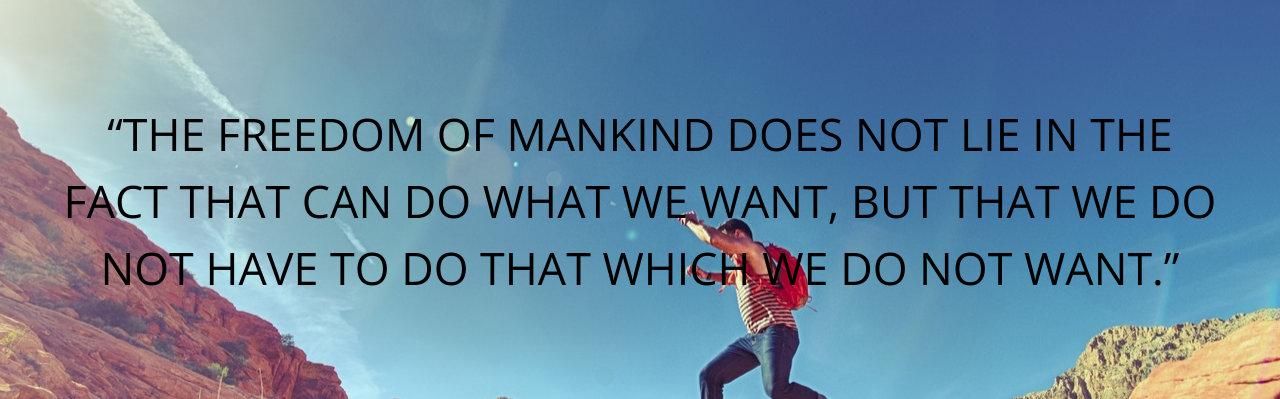
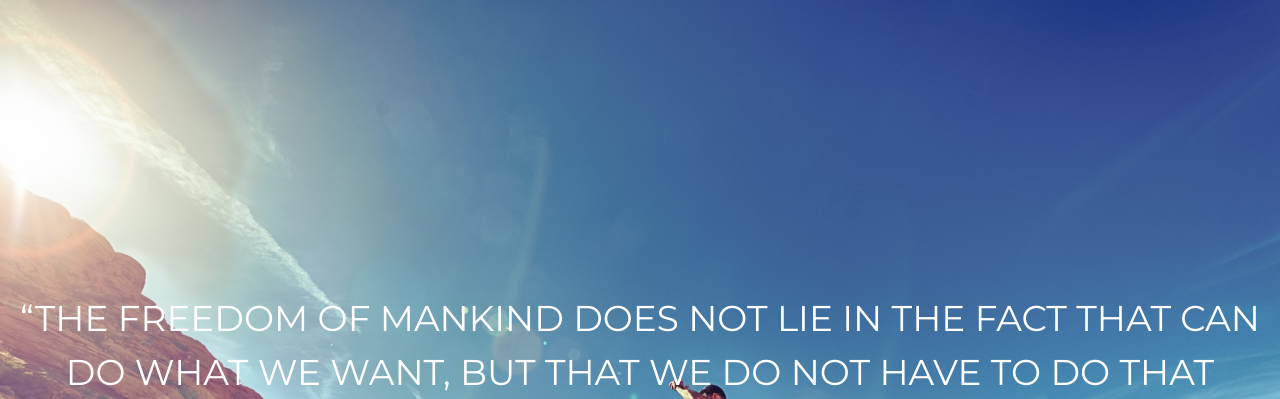
Before and after one commit to Bachurski/simple-quote-page, a plain HTML site: page index.html in a window 1280 px wide. Shown: the top 399 px of the page. Drawn offline with nearby package versions, Linux system fonts and the light colour scheme.

Commit message:
rwd and little changes

```diff
--- a/index.html
+++ b/index.html
@@ -1,13 +1,15 @@
 <!DOCTYPE html>
 <html lang="en" dir="ltr">
   <head>
-    <meta charset="utf-8">
+    <meta name="viewport" content="width=device-width, initial-scale=1.0">
     <title></title>
     <link rel="stylesheet" href="main.css">
-    <link href="https://fonts.googleapis.com/css?family=Open+Sans&display=swap" rel="stylesheet">
+    <link href="https://fonts.googleapis.com/css?family=Montserrat&display=swap" rel="stylesheet">
   </head>
   <body>
+  <div class="cytat">
     <p>“The freedom of Mankind does not lie in the fact that can do what we want, but that we do not have to do that which we do not want.”</p>
     <p>— Jean-Jacques Rousseau</p>
+  </div>
   </body>
 </html>
--- a/main.css
+++ b/main.css
@@ -1,14 +1,27 @@
+* {
+  margin: 0;
+  padding: 0;
+  box-sizing: border-box;
+  font-size: 1vw;
+}
+
 body {
-  background: url('assets/man-outdoor.jpg') no-repeat center ;
-
+  display: flex;
+  justify-content: center;
+  align-items: center;
+  height: 100vh;
+  background: url('assets/man-outdoor.jpg') no-repeat center center fixed;
+  background-size: cover;
 }
 
 p {
   text-align: center;
   font-size: 2.8em;
-  margin: 100px 50px 0 50px;
-  font-family: 'Open Sans', sans-serif;
+  font-family: 'Montserrat', sans-serif;
   line-height: 1.5em;
+  margin: 0 0;
+  padding-top: 20px;
+  color: #FFFFFF;
 }
 
 p:first-child {
```
